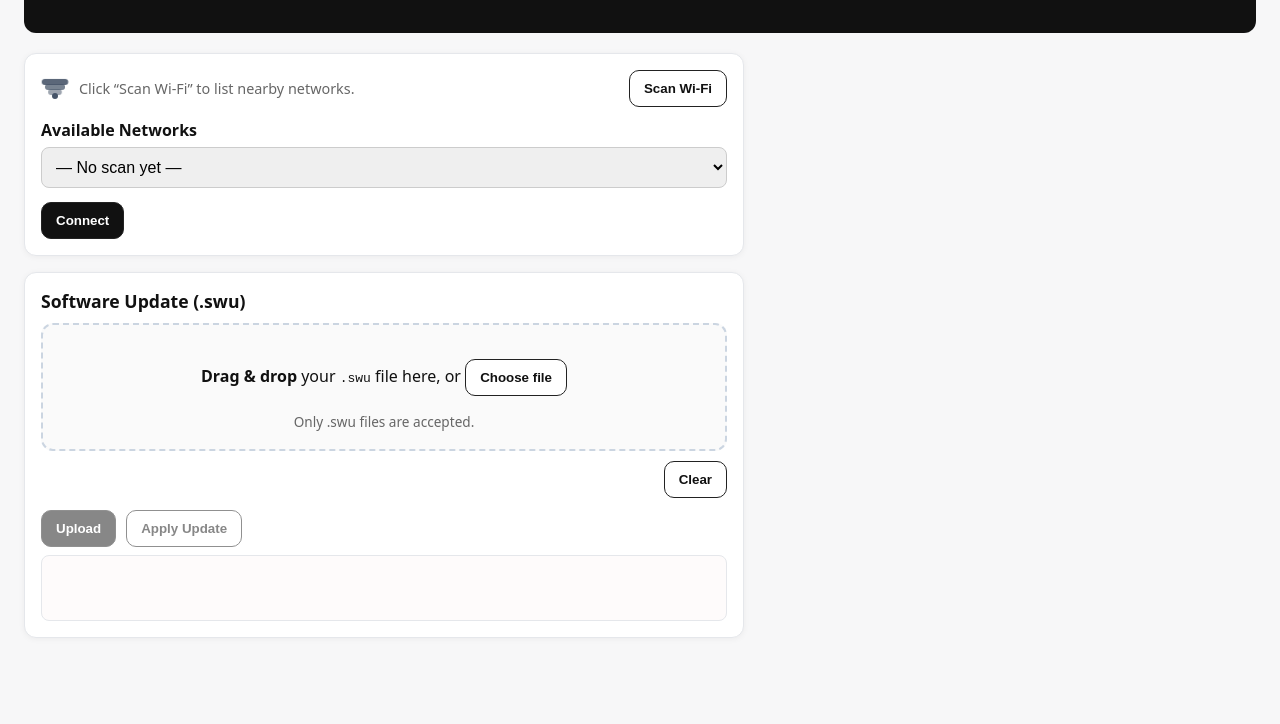
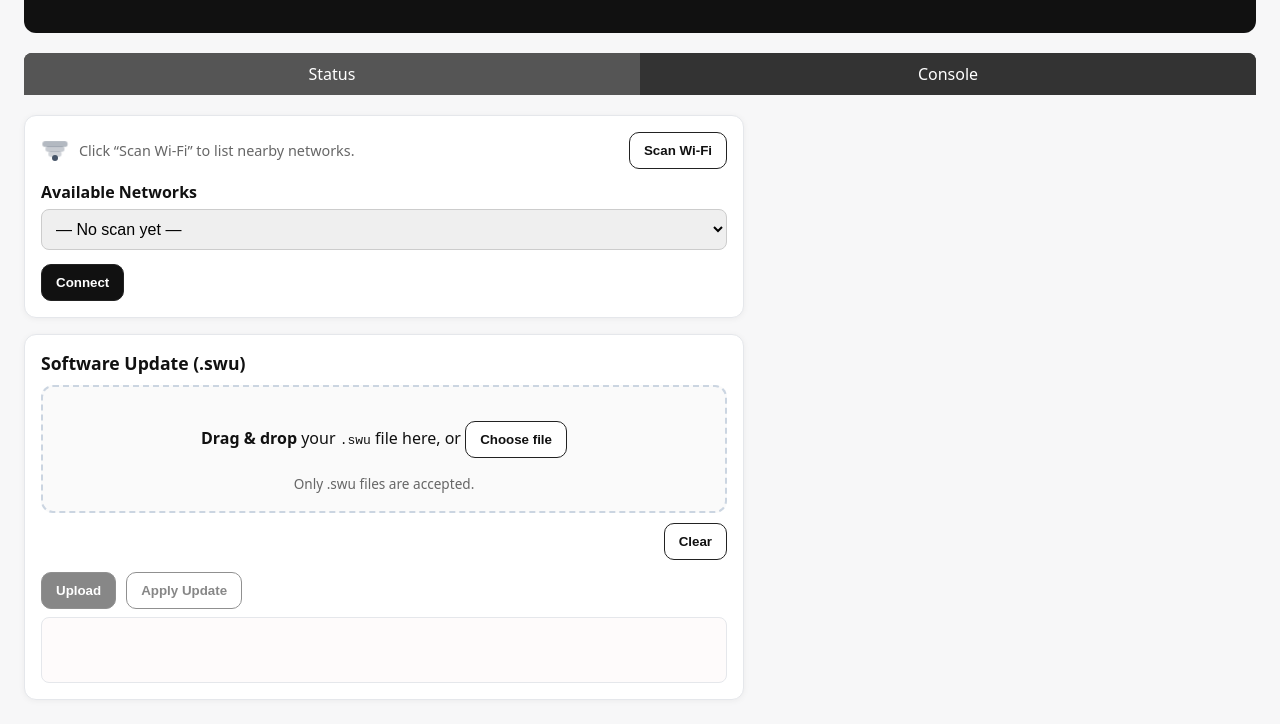
Before and after one commit to cduarte0306/RC-Car-Web-Server, a plain HTML site: page src/templates/index.html in a window 1280 px wide. Shown: the part 148-872 px from the top of the page. Before the commit the page ends 810 px from the top, so only its background shows below. Drawn offline with nearby package versions, Linux system fonts and the light colour scheme.

Commit message:
Added console

```diff
--- a/src/templates/index.html
+++ b/src/templates/index.html
@@ -30,6 +30,26 @@
     .muted { color:var(--muted); font-size:.9rem; }
     #status { white-space: pre-wrap; }
     .hidden { display:none; }
+
+    /* Tab styles */
+    .tabs {
+      display: flex;
+      background: #333;
+      border-radius: 8px 8px 0 0;
+      overflow: hidden;
+      margin-top: 20px;
+    }
+    .tab {
+      padding: 10px 16px;
+      cursor: pointer;
+      color: #fff;
+      flex: 1;
+      text-align: center;
+      background: #333;
+    }
+    .tab.active { background: #555; }
+    .tab-content { display: none; }
+    .tab-content.active { display: block; }
 
     /* ---- Wi-Fi icon styles ---- */
     .wifi-wrap { display:flex; align-items:center; gap:10px; }
@@ -108,6 +128,11 @@
       font-size: 0.9rem;
     }
   </style>
+
+  <!-- xterm.js CSS + JS -->
+  <link rel="stylesheet" href="https://cdn.jsdelivr.net/npm/xterm/css/xterm.css" />
+  <script src="https://cdn.jsdelivr.net/npm/xterm/lib/xterm.js"></script>
+
 </head>
 <body>
   <header>
@@ -119,6 +144,17 @@
   </h1>
 </header>
 
+  <div class="tabs">
+    <div class="tab active" data-tab="status">Status</div>
+    <div class="tab" data-tab="console">Console</div>
+  </div>
+  <div id="console" class="tab-content">
+    <div class="card">
+      <h2>Interactive Console</h2>
+      <div id="terminal" style="height:400px;"></div>
+    </div>
+  </div>
+  <div id="status" class="tab-content active"></div>
     <main>
       <!-- Wi-Fi Card -->
       <div class="card">
@@ -184,6 +220,7 @@
         </div>
       </div>
     </main>
+  </div>
 
   <script>
     // ===== Wi-Fi logic =====
@@ -195,6 +232,16 @@
     const scanInfo = document.getElementById('scanInfo');
     const wifiIcon = document.getElementById('wifiIcon');
 
+    // ===== Tab switching =====
+    document.querySelectorAll('.tab').forEach(tab => {
+      tab.addEventListener('click', () => {
+        document.querySelectorAll('.tab').forEach(t => t.classList.remove('active'));
+        document.querySelectorAll('.tab-content').forEach(c => c.classList.remove('active'));
+        tab.classList.add('active');
+        document.getElementById(tab.dataset.tab).classList.add('active');
+      });
+    });
+
     function setStatus(text) { statusEl.textContent = text; }
     function setScanInfo(text) { scanInfo.textContent = text; }
 
@@ -202,6 +249,20 @@
       wifiIcon.classList.remove('connected','connecting','scanning','error');
       if (state) wifiIcon.classList.add(state);
     }
+
+    // ===== Terminal setup =====
+    const term = new Terminal({ cursorBlink: true });
+    term.open(document.getElementById('terminal'));
+    term.write("Connecting to RC Car CLI...\r\n");
+
+    // WebSocket to Flask backend
+    const socket = new WebSocket("ws://" + window.location.host + "/ws/console");
+
+    socket.onmessage = (ev) => term.write(ev.data);
+    term.onData(data => socket.send(data));
+
+    socket.onopen = () => term.write("Connected.\r\n");
+    socket.onerror = () => term.write("\r\n[Error: connection failed]\r\n");
 
     async function scanWifi() {
       setStatus('');
```
Also changed, not shown: 1 other file. Lines whose indentation alone changed are shown as unchanged.
